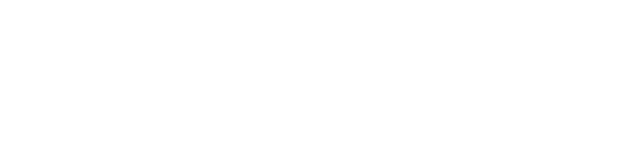
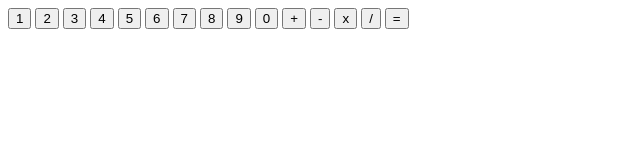
Before and after one commit to idi0cy/calculator, a plain HTML site: page index.html in a window 1280 px wide. Shown: the whole page, without its empty margins (0-640 px from the left). Drawn offline with Linux system fonts and the light colour scheme.

Commit message:
added basic html elements for calculator
stuff for users to interact with

```diff
--- a/index.html
+++ b/index.html
@@ -8,6 +8,29 @@
 </head>
 <body>
 
+    <span class="num-container">
+        <button class="number one">1</button>
+        <button class="number two">2</button>
+        <button class="number three">3</button>
+        <button class="number four">4</button>
+        <button class="number five.">5</button>
+        <button class="number six">6</button>
+        <button class="number seven">7</button>
+        <button class="number eight">8</button>
+        <button class="number nine">9</button>
+        <button class="number zero">0</button>
+    </span>
+
+    <span class="op-container">
+        <button class="operator add">+</button>
+        <button class="operator subtract">-</button>
+        <button class="operator multiply">x</button>
+        <button class="operator divide">/</button>
+    </span>
+
+    <button class="equals">=</button>
+
+
     <script src="./script.js"></script>
 </body>
 </html>
```
